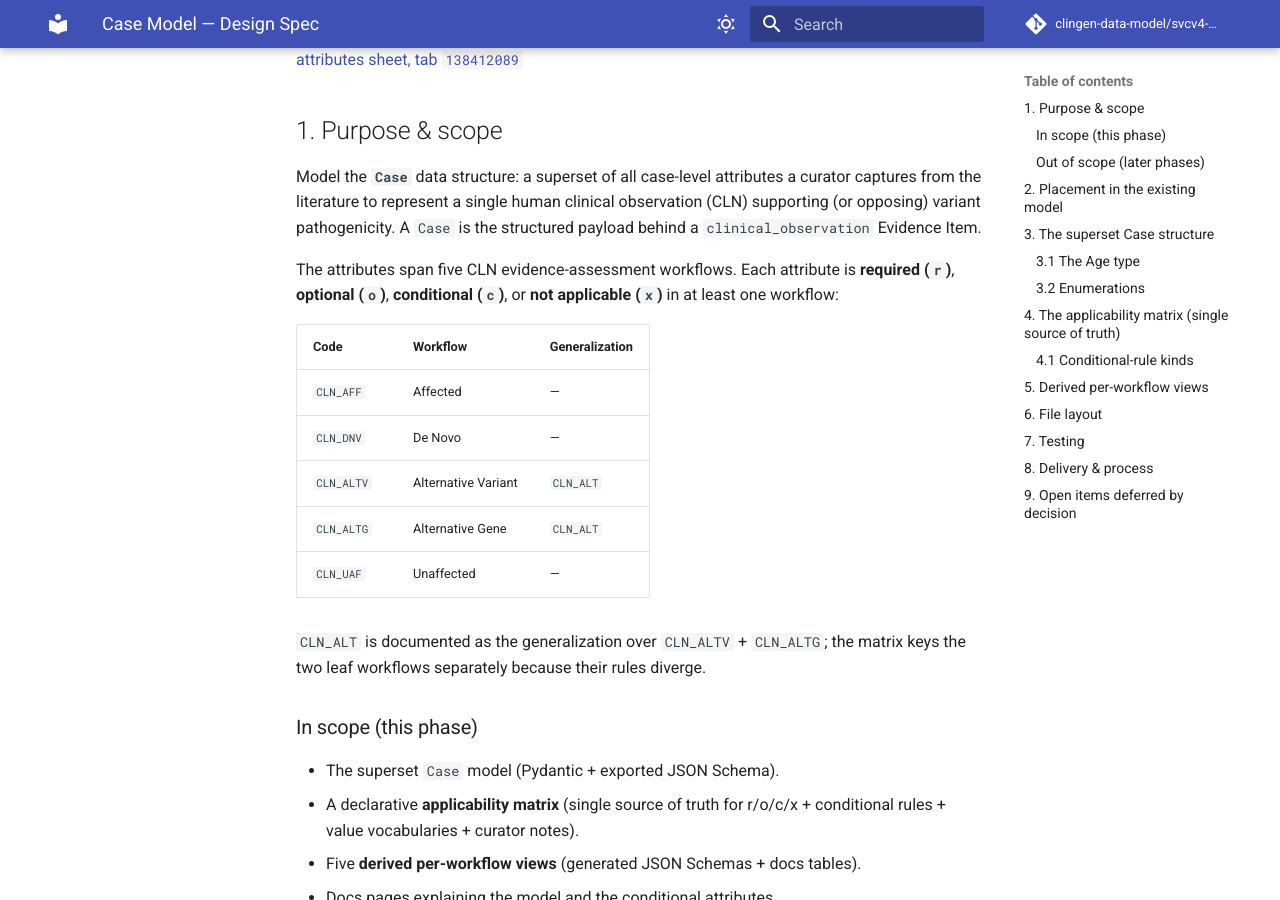
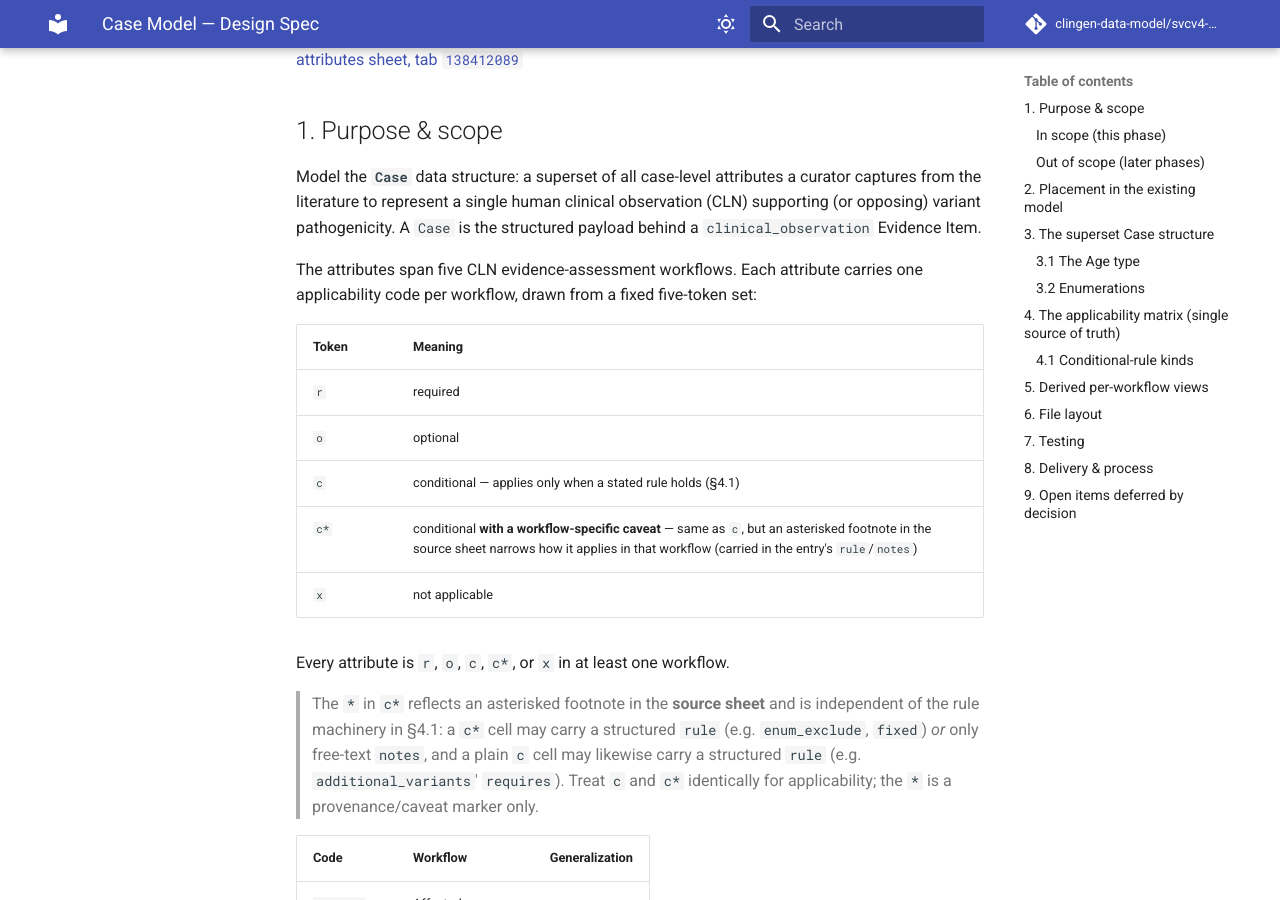
Before and after one commit to clingen-data-model/svcv4-model, an MkDocs documentation site: the page built from docs/superpowers/specs/2026-06-11-case-model-design.md, in a window 1280 px wide and 900 px high, scrolled down 206 px. Built offline with MkDocs 1.6.1 and Material for MkDocs 9.7.7, drawn with Linux system fonts in a browser that asks for light colours; comment, search, counter and statistics services are not loaded; some of the changed text lies outside the part shown.

Commit message:
docs: address spec review (define c* token, fix CI sync gate, house-style notes)
- Define the full five-token applicability set incl. c* (conditional with a
  source-sheet footnoted caveat); reconcile token set across the spec.
- State that CI must run export_case_views.py before the schema-drift check so
  per-workflow schemas are kept in sync (the existing job only runs export_schemas.py).
- Encode the compound-het fixed values (HET / TRANS) as structured matrix rules.
- Note ConfigDict(extra="forbid") house style and keep the matrix loader out of __all__.

Co-Authored-By: Claude Opus 4.8 (1M context) <noreply@anthropic.com>

```diff
--- a/docs/superpowers/specs/2026-06-11-case-model-design.md
+++ b/docs/superpowers/specs/2026-06-11-case-model-design.md
@@ -12,9 +12,25 @@ curator captures from the literature to represent a single human clinical
 observation (CLN) supporting (or opposing) variant pathogenicity. A `Case` is
 the structured payload behind a `clinical_observation` Evidence Item.
 
-The attributes span five CLN evidence-assessment workflows. Each attribute is
-**required (`r`)**, **optional (`o`)**, **conditional (`c`)**, or **not
-applicable (`x`)** in at least one workflow:
+The attributes span five CLN evidence-assessment workflows. Each attribute
+carries one applicability code per workflow, drawn from a fixed five-token set:
+
+| Token | Meaning |
+|-------|---------|
+| `r` | required |
+| `o` | optional |
+| `c` | conditional — applies only when a stated rule holds (§4.1) |
+| `c*` | conditional **with a workflow-specific caveat** — same as `c`, but an asterisked footnote in the source sheet narrows how it applies in that workflow (carried in the entry's `rule`/`notes`) |
+| `x` | not applicable |
+
+Every attribute is `r`, `o`, `c`, `c*`, or `x` in at least one workflow.
+
+> The `*` in `c*` reflects an asterisked footnote in the **source sheet** and is
+> independent of the rule machinery in §4.1: a `c*` cell may carry a structured
+> `rule` (e.g. `enum_exclude`, `fixed`) *or* only free-text `notes`, and a plain
+> `c` cell may likewise carry a structured `rule` (e.g. `additional_variants`'
+> `requires`). Treat `c` and `c*` identically for applicability; the `*` is a
+> provenance/caveat marker only.
 
 | Code | Workflow | Generalization |
 |------|----------|----------------|
@@ -162,7 +178,15 @@ case_proband_info.age_matched_penetrance:
 compound_het_variant:
   applicability: { CLN_AFF: "c*", CLN_DNV: x, CLN_ALTV: x, CLN_ALTG: x, CLN_UAF: x }
   rule: { requires: { context: "biallelic disease eval with a het VBC" } }
-  notes: "AFF only; otherwise use additional_variant. zygosity fixed HET, phase fixed TRANS"
+  notes: "AFF only; otherwise use additional_variant"
+
+compound_het_variant.zygosity:
+  applicability: { CLN_AFF: "c*", CLN_DNV: x, CLN_ALTV: x, CLN_ALTG: x, CLN_UAF: x }
+  rule: { workflow: CLN_AFF, effect: fixed, value: HET }
+
+compound_het_variant.phase_in_ref_to_vbc:
+  applicability: { CLN_AFF: "c*", CLN_DNV: x, CLN_ALTV: x, CLN_ALTG: x, CLN_UAF: x }
+  rule: { workflow: CLN_AFF, effect: fixed, value: TRANS }
 
 additional_variant_exists:
   applicability: { CLN_AFF: r, CLN_DNV: x, CLN_ALTV: r, CLN_ALTG: r, CLN_UAF: x }
@@ -213,8 +237,19 @@ enforced):
 - `requires` → rendered as an `if/then` **annotation** in the schema description
   and the docs (informational this phase).
 
-This mirrors the existing `scripts/export_schemas.py` pattern; CI runs it to
-verify the committed schemas are in sync.
+This mirrors the existing `scripts/export_schemas.py` pattern. Note the two
+exporters have complementary coverage and **CI must run both**:
+
+- `export_schemas.py` already auto-discovers every public model in `__all__`, so
+  it will emit `schemas/json/Case.schema.json` automatically once `Case` is
+  exported — no change needed for the superset schema.
+- `export_case_views.py` is a *new, separate* generator that writes the
+  per-workflow `schemas/json/case/CLN_*.schema.json`. The current CI job
+  (`.github/workflows/ci.yml`) runs only `export_schemas.py` before its
+  `git diff --quiet -- schemas/json` drift check, so per-workflow drift would
+  pass silently today. This phase therefore **updates the CI job to also run
+  `export_case_views.py`** before the diff check, making the in-sync guarantee
+  above (and the §7 test) actually enforced.
 
 ## 6. File layout
 
@@ -228,10 +263,18 @@ verify the committed schemas are in sync.
 | `scripts/export_case_views.py` | Generates derived schemas + docs tables from model + matrix |
 | `docs/concepts/case-model.md` | Narrative + generated superset/per-workflow tables |
 | `tests/test_case.py` | Round-trip + matrix-shape + generated-schema-in-sync tests |
+| `.github/workflows/ci.yml` | Updated to run `export_case_views.py` before the schema-drift check (§5) |
 
-`src/svcv4_model/__init__.py` exports `Case` (and its public sub-models/enums);
-`mkdocs.yml` adds the new docs page; `docs/model/index.md` adds a `::: svcv4_model.Case`
-stanza.
+Conventions / wiring:
+
+- All `Case` models use `model_config = ConfigDict(extra="forbid")`, matching the
+  existing models (house style).
+- `src/svcv4_model/__init__.py` exports `Case` and its public sub-models/enums.
+  The matrix **loader** (`case_applicability.py`) is *not* a Pydantic model and
+  is deliberately kept out of `__all__`, so `export_schemas.py`'s auto-discovery
+  won't emit a stray schema for it.
+- `mkdocs.yml` adds `docs/concepts/case-model.md` under the existing **Concepts**
+  nav group; `docs/model/index.md` adds a `::: svcv4_model.Case` stanza.
 
 ## 7. Testing
 
```
